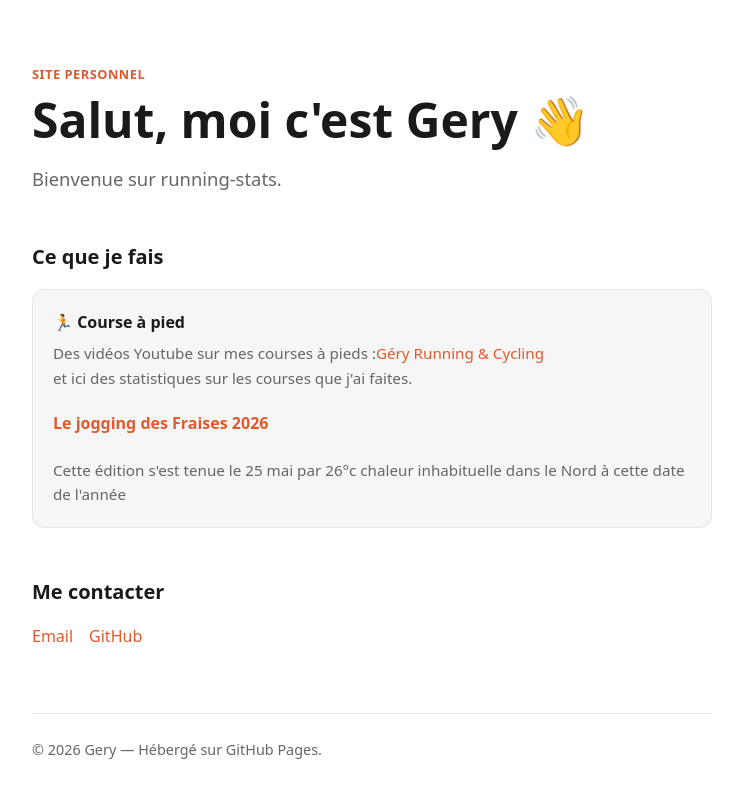
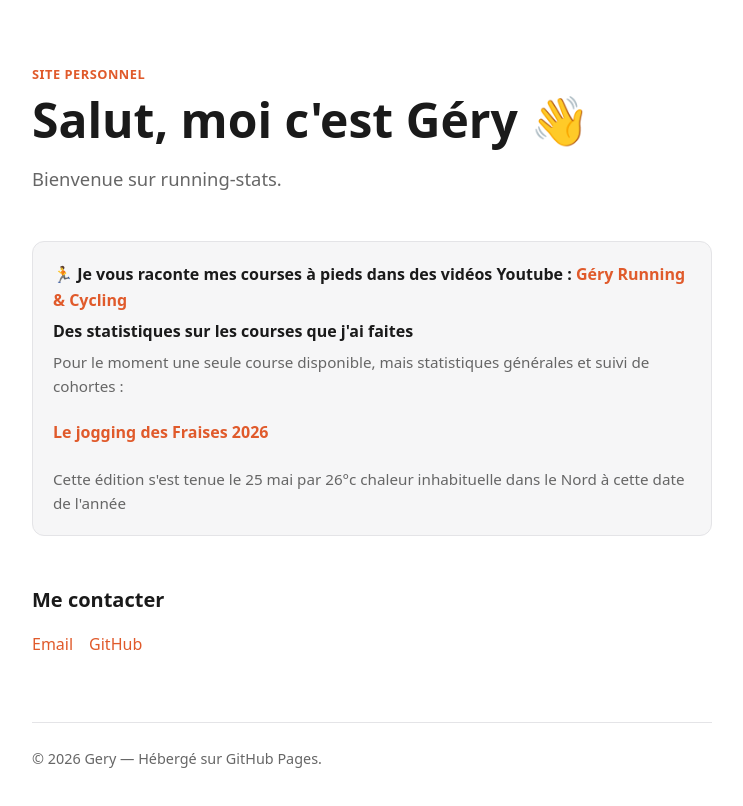
Before and after one commit to geryf/running-stats, a plain HTML site: page index.html in a window 1280 px wide. Shown: the whole page, without its empty margins (268-1011 px from the left). Drawn offline with Linux system fonts and the light colour scheme.

Commit message:
Modification page accueil

```diff
--- a/index.html
+++ b/index.html
@@ -91,17 +91,16 @@
   <div class="wrap">
     <header>
       <p class="eyebrow">Site personnel</p>
-      <h1>Salut, moi c'est Gery&nbsp;👋</h1>
+      <h1>Salut, moi c'est Géry&nbsp;👋</h1>
       <p class="lead">Bienvenue sur running-stats.</p>
     </header>
 
     <section>
-      <h2>Ce que je fais</h2>
       <div class="cards">
         <div class="card">
-          <h3>🏃 Course à pied</h3>
-	      <p>Des vidéos Youtube sur mes courses à pieds  :<a href="https://www.youtube.com/@geryrunningcycling">Géry Running & Cycling</a> </p>
-		  <p>et ici des statistiques sur les courses que j'ai faites.</p>
+          <h3>🏃 Je vous raconte mes courses à pieds dans des vidéos Youtube : <a href="https://www.youtube.com/@geryrunningcycling">Géry Running & Cycling</a><h3>
+	      <h3>Des statistiques sur les courses que j'ai faites </h3>
+		  <p>Pour le moment une seule course disponible, mais statistiques  générales et suivi de cohortes :</p>
 		  <h4><a href="Verlinghem-Jogging-des-fraises-10-km/edition-2026.html">Le jogging des Fraises 2026</a></h4>
 		  <p>Cette édition s'est tenue le 25 mai par 26°c chaleur inhabituelle dans le Nord à cette date de l'année</p>
 		</div>
```
